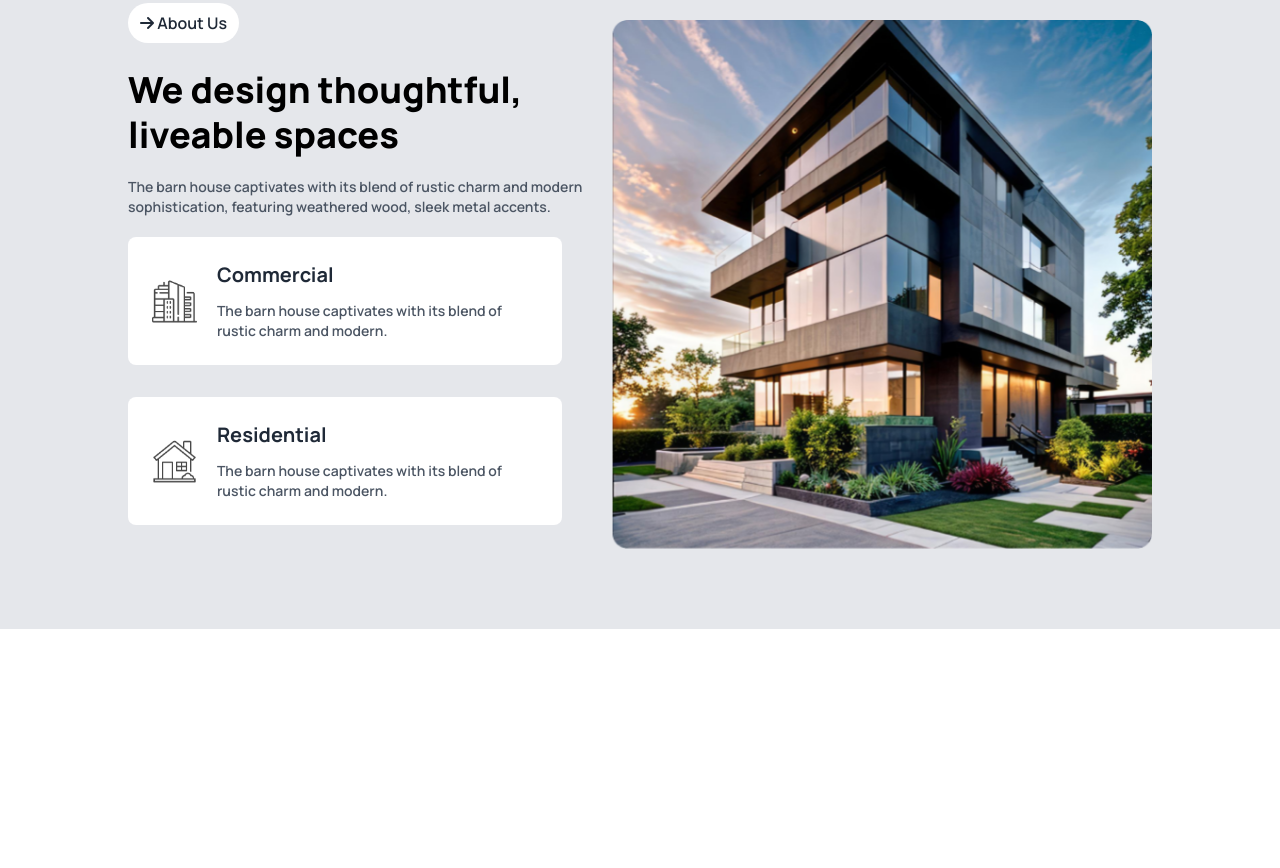
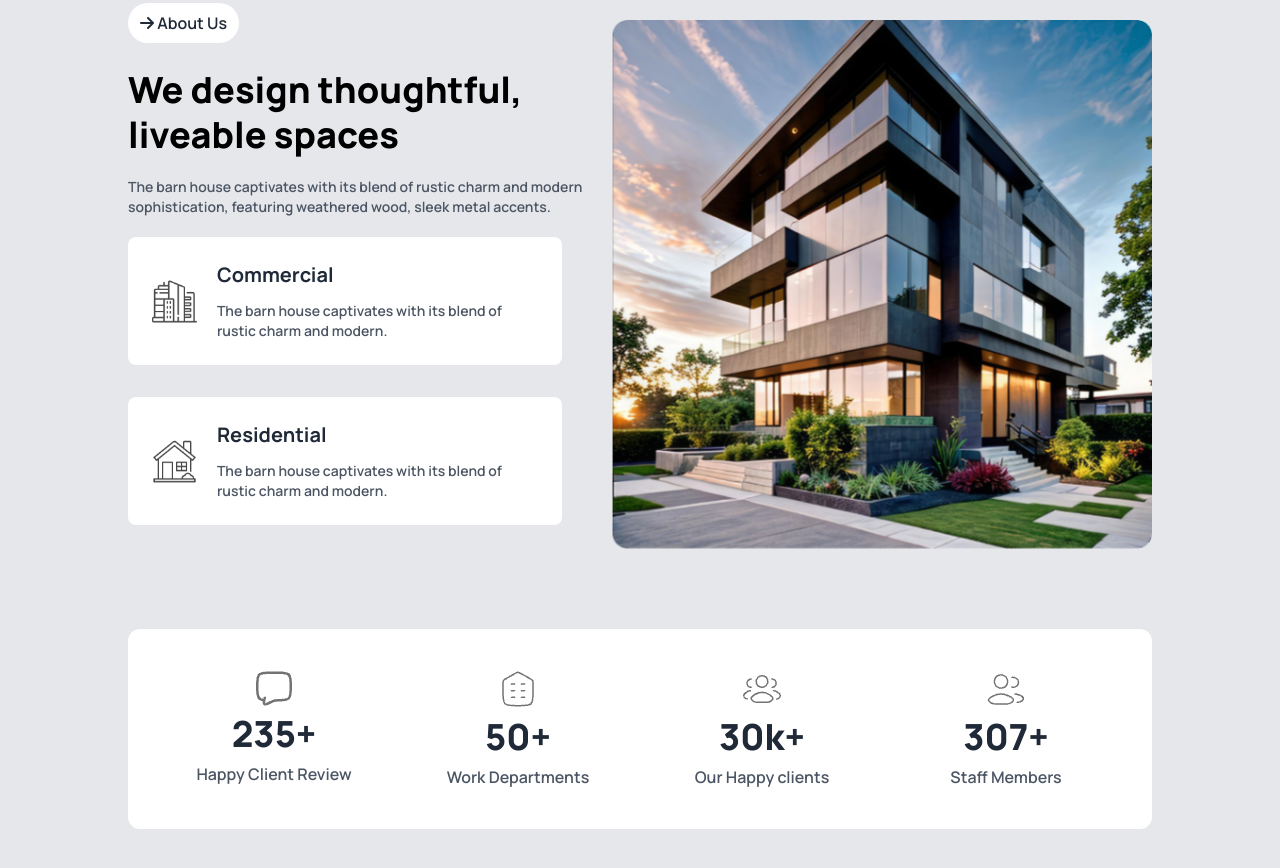
Before and after one commit to imamhossenbu/B10-assignment-3, a plain HTML site: page index.html in a window 1280 px wide. Shown: the part 1004-1872 px from the top of the page. Before the commit the page ends 1633 px from the top, so only its background shows below. Drawn offline with nearby package versions, Linux system fonts and the light colour scheme.

Commit message:
add icon

```diff
--- a/index.html
+++ b/index.html
@@ -97,7 +97,7 @@
             </div>
         </div>
     </header>
-    <main class="bg-gray-200">
+    <main class="bg-gray-200 pb-20">
         <section class=" w-[90%] mx-auto lg:w-[80%] py-20 lg:flex items-center relative">
             <div class="hidden lg:inline absolute top-12 -left-16">
                 <img src="./assets/Vector.png" alt="">
@@ -136,6 +136,28 @@
                 <img class="md:w-[100%]" src="./assets/Rectangle.png" alt="">
             </div>
         </section>
+        <section class="w-[90%] mx-auto lg:w-[80%] grid  grid-cols-1 gap-8 md:grid-cols-2 lg:grid-cols-4 bg-white p-10 rounded-xl">
+            <div class="flex justify-center items-center flex-col  space-y-2">
+                <img src="./assets/icon1.png" alt="">
+                <h1 class="font-extrabold text-4xl">235+</h1>
+                <p class="text-gray-600 font-semibold">Happy Client Review</p>
+            </div>
+            <div class="flex justify-center items-center flex-col  space-y-2">
+                <img src="./assets/icon2.png" alt="">
+                <h1 class="font-extrabold text-4xl">50+</h1>
+                <p class="text-gray-600 font-semibold">Work Departments</p>
+            </div>
+            <div class="flex justify-center items-center flex-col  space-y-2">
+                <img src="./assets/icon3.png" alt="">
+                <h1 class="font-extrabold text-4xl">30k+</h1>
+                <p class="text-gray-600 font-semibold">Our Happy clients</p>
+            </div>
+            <div class="flex justify-center items-center flex-col space-y-2">
+                <img src="./assets/icon4.png" alt="">
+                <h1 class="font-extrabold text-4xl">307+</h1>
+                <p class="text-gray-600 font-semibold">Staff Members</p>
+            </div>
+        </section>
     </main>
     <footer>
 
```
Also changed, not shown: assets/icon1.png (added), assets/icon2.png (added), assets/icon3.png (added), assets/icon4.png (added).
